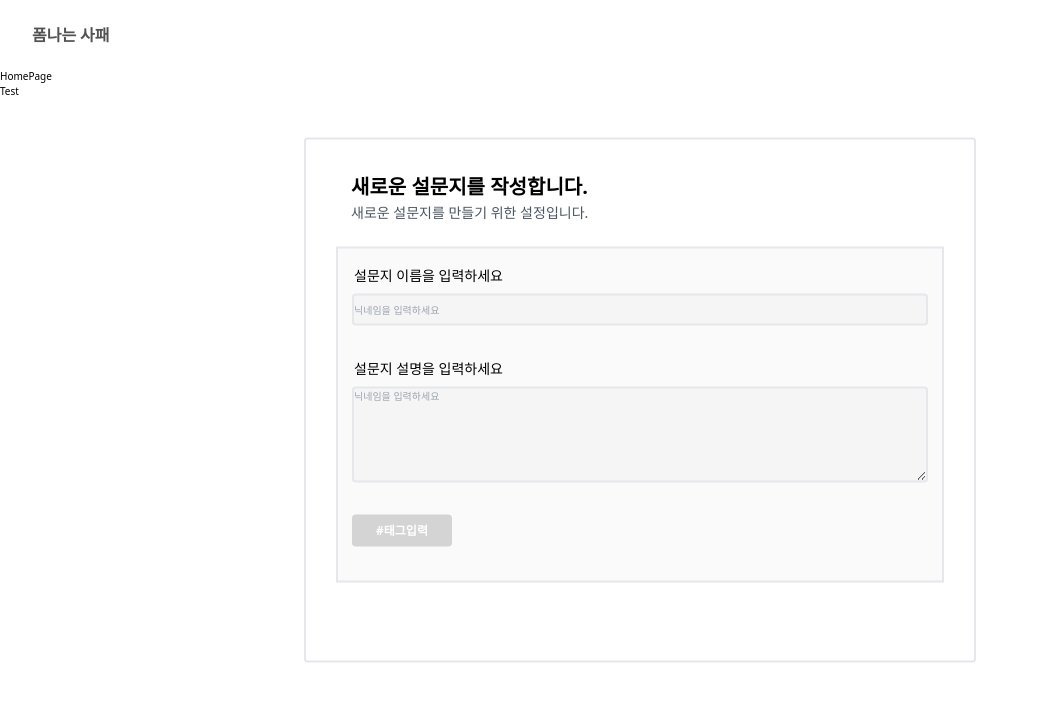
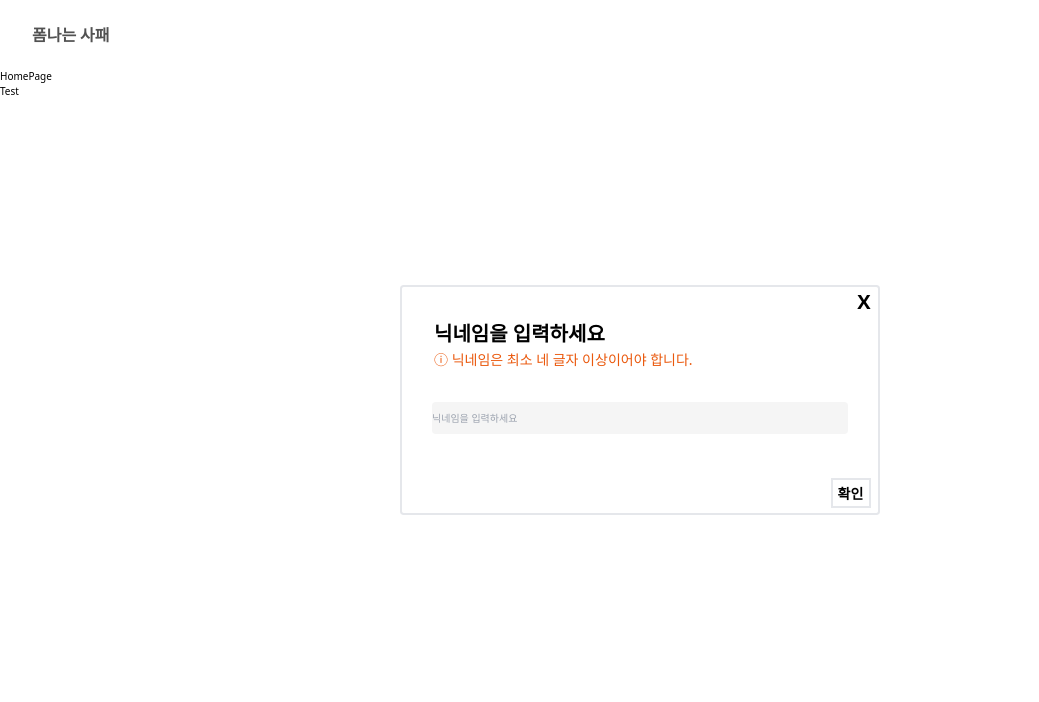
Before and after one commit to se-eun-park/ssafe-modal-refactor, a React (Vite) app: page / in a window 1280 px wide. Both pictures are taken after a click on the button "Test". Shown: the top 702 px of the page, without its empty margins (0-1039 px from the left). Built offline with nearby package versions, Linux system fonts and the light colour scheme.

Commit message:
Feat: Modal Type 로직 구현 #14

```diff
--- a/src/components/Modal.tsx
+++ b/src/components/Modal.tsx
@@ -1,5 +1,14 @@
 import React, { SetStateAction,useState,useEffect } from 'react';
 import { useNavigate } from 'react-router-dom';
+
+const Modal = ({ modalType, setModalOpen }: { modalType: string, setModalOpen: React.Dispatch<SetStateAction<boolean>> }) => {
+  return (
+    <div className="fixed top-1/2 left-1/2 transform -translate-x-1/2 -translate-y-1/2">
+      {modalType === 'login' && <LoginModal setModalOpen={setModalOpen} />}
+      {modalType === 'survey' && <SurveyModal setModalOpen={setModalOpen} />}
+    </div>
+  );
+};
 
 const LoginModal = ({ setModalOpen }: { setModalOpen: React.Dispatch<SetStateAction<boolean>> }) => {
   const navigate = useNavigate();
@@ -29,7 +38,6 @@ const LoginModal = ({ setModalOpen }: { setModalOpen: React.Dispatch<SetStateAct
   }
 
   return (
-    <div className="fixed top-1/2 left-1/2 transform -translate-x-1/2 -translate-y-1/2">
     <div className="relative w-[48rem] h-[23rem] rounded-md border-solid border-2 border-black-500 flex flex-col">
       <h1 className='text-[2rem] ps-[3.2rem] pt-[3.2rem] font-bold'>닉네임을 입력하세요</h1>
       <button className='text-[2rem] absolute top-0 right-3 font-bold' onClick={()=>setModalOpen((prev)=>!prev)}>X</button>
@@ -37,27 +45,26 @@ const LoginModal = ({ setModalOpen }: { setModalOpen: React.Dispatch<SetStateAct
       <input className='w-[41.6rem] h-[3.2rem] rounded-md mt-[3.2rem] mx-auto bg-[#F5F5F5]' placeholder='닉네임을 입력하세요' onChange={(e)=>setNickName(e.target.value)}></input>
       <button className='absolute bottom-2 right-3 w-[4rem] h-[3rem] mt-[3.2rem] text-[1.4rem] font-bold border-solid border-2 border-black-600/100' onClick={handleNextBtn}>확인</button>
     </div>
-    </div>
+
   );
 };
-const SurveyMoal=({setModalOpen}:{ setModalOpen: React.Dispatch<SetStateAction<boolean>> }) => {
+const SurveyModal=({setModalOpen}:{ setModalOpen: React.Dispatch<SetStateAction<boolean>> }) => {
   return(
-        <div className="fixed top-1/2 left-1/2 transform -translate-x-1/2 -translate-y-1/2">
             <div className="relative w-[67.2rem] h-[52.5rem] rounded-md border-solid border-2 border-black-500 flex flex-col">
             <h1 className='text-[2rem] ps-[4.5rem] pt-[3.2rem] font-bold'>새로운 설문지를 작성합니다.</h1>
             <h3 className='ps-[4.5rem] text-[1.4rem] text-gray-600' >새로운 설문지를 만들기 위한 설정입니다.</h3>
-            <div className='w-[60.8rem] h-[33.6rem] flex flex-col mx-auto mt-[2.4rem] bg-[#FAFAFA] border-solid border-2 border-black-500'>
+            <div className='w-[60.8rem] h-[33.6rem] flex flex-col rounded-md mx-auto mt-[2.4rem] bg-[#FAFAFA] border-solid border-2 border-black-500'>
             <label htmlFor="surveyTitle" className='ms-[1.6rem] mt-[1.6rem] text-[1.4rem]' >설문지 이름을 입력하세요</label>
-            <input id="surveyTitle" className='w-[57.6rem] h-[3.2rem] rounded-md mt-[0.8rem] mx-auto bg-[#F5F5F5] border-solid border-2 border-black-500' placeholder='닉네임을 입력하세요' ></input>
+            <input id="surveyTitle" className='w-[57.6rem] h-[3.2rem] rounded-md mt-[0.8rem] mx-auto bg-[#F5F5F5] border-solid border-2 border-black-500' placeholder='제목을 입력하세요' ></input>
             <label htmlFor="surveyContent" className='ms-[1.6rem] mt-[3.2rem] text-[1.4rem]'>설문지 설명을 입력하세요</label>
-            <textarea id='surveyContent'className='w-[57.6rem] h-[9.6rem] rounded-md mt-[0.8rem] mx-auto bg-[#F5F5F5] border-solid border-2 border-black-500' placeholder='닉네임을 입력하세요' ></textarea>
+            <textarea id='surveyContent'className='w-[57.6rem] h-[9.6rem] rounded-md mt-[0.8rem] mx-auto bg-[#F5F5F5] border-solid border-2 border-black-500' placeholder='내용을 입력하세요' ></textarea>
             <div className='w-[57.6rem] h-[3.2rem] flex flex-row mx-auto mt-[3.2rem]'>
               <div className='w-[10rem] h-[3.2rem] bg-[#D4D4D4] grid place-items-center text-white rounded-md text-[1.2rem] font-bold'>#태그입력</div>
             </div>
             </div>
             </div>
-        </div>
+
   );
 };
 
-export default SurveyMoal;
+export default Modal;
--- a/src/pages/HomePage.tsx
+++ b/src/pages/HomePage.tsx
@@ -4,8 +4,10 @@ import Header from '@components/Header';
 
 const HomePage = () => {
   const [modalOpen, setModalOpen] = useState<boolean>(false);
+  const [modalType, setModalType] = useState<string>('login');
 
-  const showModal = () => {
+  const showModal = (type: string) => {
+    setModalType(type);
     setModalOpen(true);
   };
 
@@ -13,8 +15,8 @@ const HomePage = () => {
     <div>
       <Header headText={'폼나는 사패'} />
       <h1>HomePage</h1>
-      <button onClick={showModal}>Test</button>
-      {modalOpen && <Modal setModalOpen={setModalOpen} />}
+      <button onClick={()=>showModal(modalType)}>Test</button>
+      {modalOpen && <Modal modalType={modalType} setModalOpen={setModalOpen} />}
     </div>
   );
 };
```
